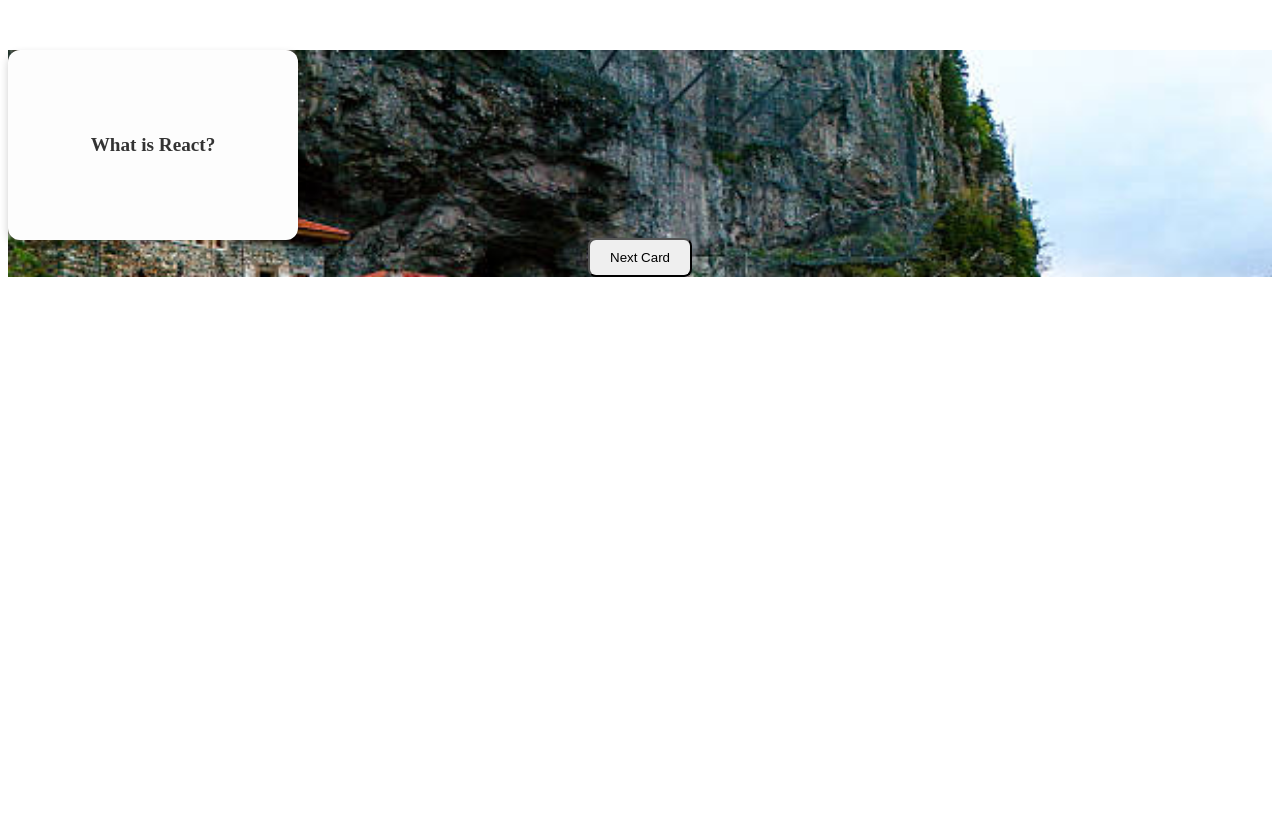
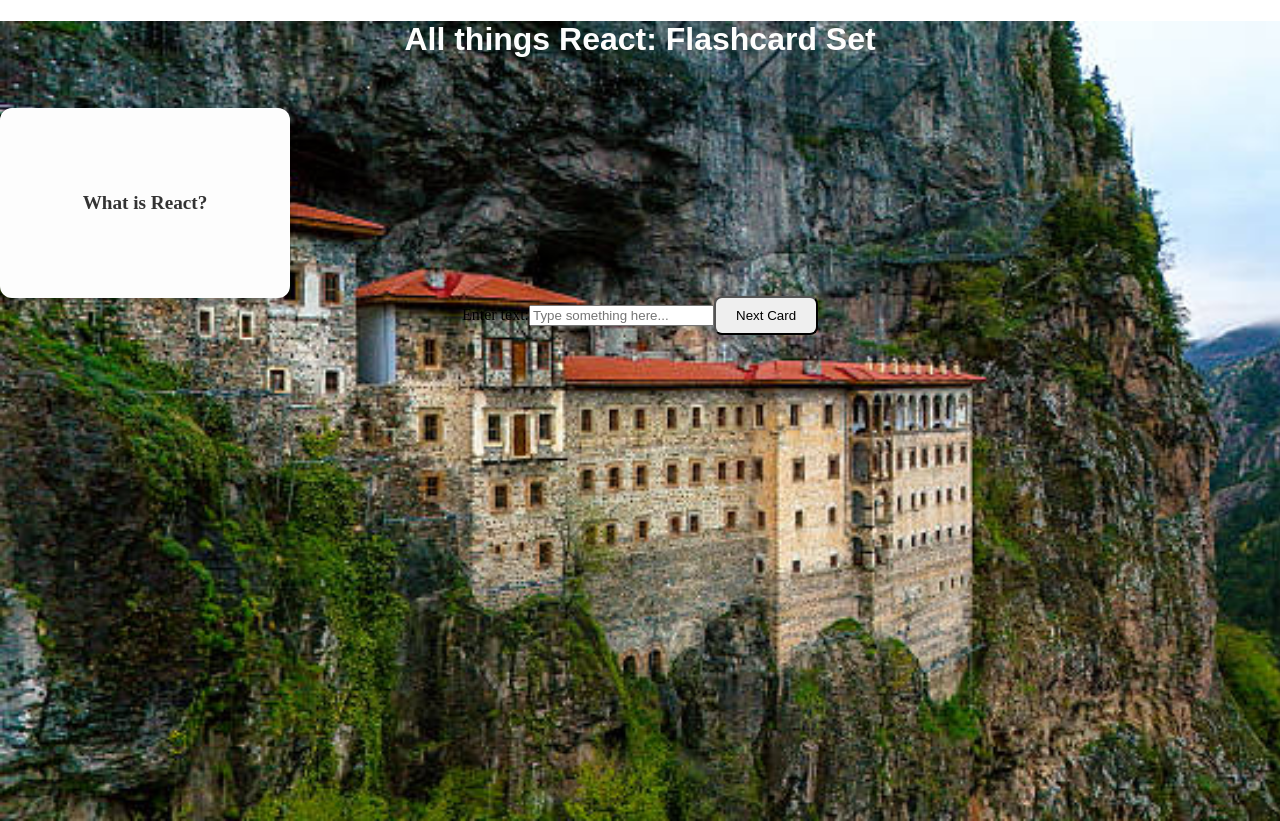
Before and after one commit to nahomsolomon12/flashcard-wudasse, a React (Vite) app: page / in a window 1280 px wide. Before the commit the page ends 800 px from the top, so only its background shows below. Built offline with nearby package versions, Linux system fonts and the light colour scheme.

Commit message:
input functionality

```diff
--- a/src/App.css
+++ b/src/App.css
@@ -1,10 +1,22 @@
+body,
+html {
+    margin: 0;
+    padding: 0;
+}
+
 .background {
     background-color: black;
     background-image: url(./assets/mount-athos.jpg);
     background-repeat: no-repeat;
     background-size: cover;
+    width: 100vw;
+    height: 100vh;
+}
 
-
+.header-title {
+    color: #fdfdfd;
+    text-align: center;
+    font-family: sans-serif;
 }
 
 .flashcard {
@@ -12,6 +24,9 @@
     height: 150px;
     perspective: 1000px;
     cursor: pointer;
+    display: flex;
+    justify-content: center;
+    align-items: center;
 }
 
 .flashcard-inner {
--- a/src/App.jsx
+++ b/src/App.jsx
@@ -11,6 +11,39 @@ function App() {
     { question: "What is a component?", answer: "A reusable piece of UI." }
   ];
 
+  // Keep track of the Attempt of Definitions from User
+
+
+
+  // Declare a state variable to hold the input's value
+  const [inputValue, setInputValue] = useState('');
+
+  // Event handler to update the state when the input changes
+  const handleChange = (event) => {
+    setInputValue(event.target.value);
+  };
+
+
+
+  const [attempt, setAttempt] = useState("")
+
+  const handleAttempt = () => {
+    setAttempt((input) => {
+      let message;
+      if (input === flashcards.answer) {
+        message = <p>That is correct!</p>;
+      } else {
+        message = <p>Please try again</p>;
+      }
+
+      return (
+        <div>
+          {message}
+        </div>
+      );
+    });
+  }
+
   // Keep track of current flashcard index
   const [currentIndex, setCurrentIndex] = useState(0);
 
@@ -22,13 +55,24 @@ function App() {
   };
 
   return (
+    <>
       <div className='background'>
+        <h1 className='header-title'>All things React: Flashcard Set</h1>
         <div style={{ textAlign: 'center', marginTop: '50px' }}>
           <Flashcard
             question={flashcards[currentIndex].question}
             answer={flashcards[currentIndex].answer}
           />
           <br />
+
+          <label htmlFor="myInput">Enter text:</label>
+          <input
+            type="text"
+            id="myInput"
+            value={inputValue} // The input's value is controlled by the state
+            onChange={handleChange} // Update state on every change
+            placeholder="Type something here..."
+          />
           <button
             onClick={handleNext}
             style={{
@@ -42,6 +86,7 @@ function App() {
           </button>
         </div>
       </div>
+    </>
   );
 }
 
```
Lines whose indentation alone changed are shown as unchanged.
